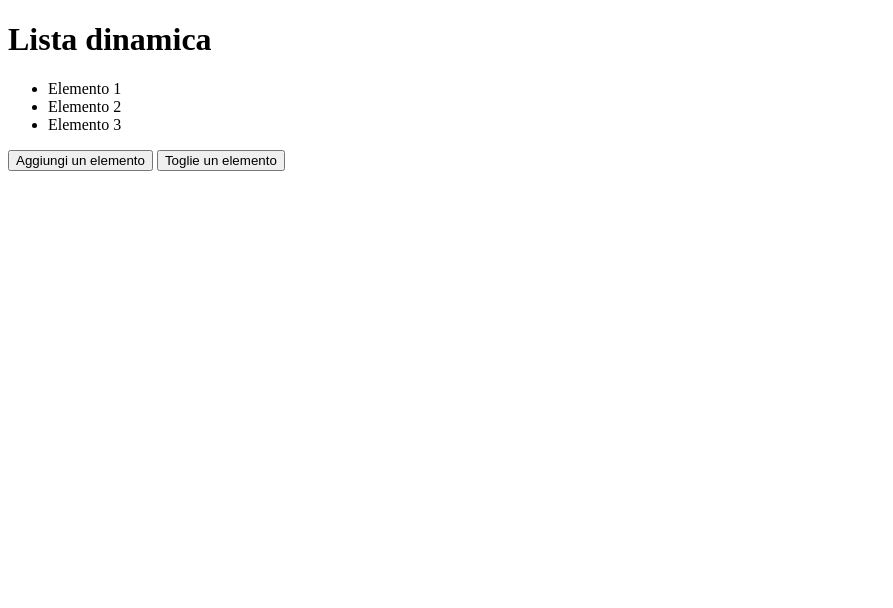
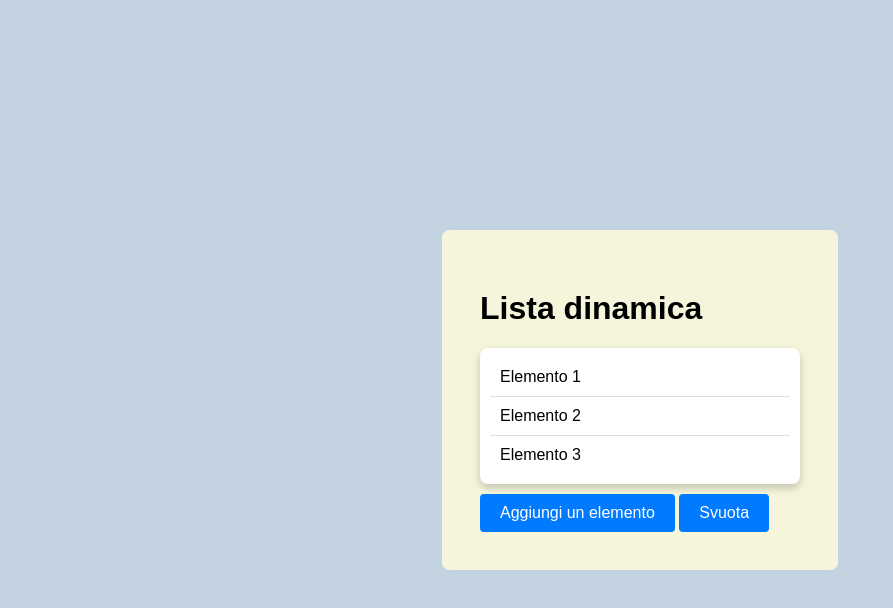
Before and after one commit to stefanolazzari/2c-sviluppo-web, a plain HTML site: page index.html in a window 1280 px wide. Shown: the whole page, without its empty margins (0-893 px from the left). Drawn offline with Linux system fonts and the light colour scheme.

Commit message:
centratura, bottone svuota

```diff
--- a/aggiungiElemento.js
+++ b/aggiungiElemento.js
@@ -1,13 +1,24 @@
 //Seleziona il bottone di aggiunta
 
 const bottoneAggiungi = document.getElementById('bottoneAggiungi');
-const bottoneTogli = document.getElementById('bottoneTogli');
+//const bottoneTogli = document.getElementById('bottoneTogli');
 const lista = document.getElementById('miaLista');
+const bottoneSvuota = document.getElementById('svuota');
 
 console.log(lista.children.length);
 
 
-bottoneAggiungi.addEventListener('click', function() {
+
+function controllaSeListaVuota(){
+    if (condition) {
+
+    } else {
+
+    }
+
+}
+
+bottoneAggiungi.addEventListener('click', function () {
 
     const nuovoElemento = document.createElement('li');
     const userInput = prompt("inserisci un testo");
@@ -20,8 +31,18 @@ bottoneAggiungi.addEventListener('click', function() {
     nuovoElemento.appendChild(iconaCestino);
     lista.appendChild(nuovoElemento);
 
-    iconaCestino.addEventListener('click', function(){
-            nuovoElemento.remove();
+    iconaCestino.addEventListener('click', function () {
+        nuovoElemento.remove();
     })
 
+});
+
+bottoneSvuota.addEventListener('click', function () {
+    const confermaCanc = confirm("Sei sicuro di voler svuotare la lista?");
+    if (confermaCanc) {
+
+        if (lista.children.length > 0) {
+            lista.innerHTML = '';
+        }
+    }
 })
--- a/index.html
+++ b/index.html
@@ -4,9 +4,10 @@
     <meta charset="UTF-8">
     <meta name="viewport" content="width=device-width, initial-scale=1.0">
     <title>Javascript Basic</title>
+    <link rel="stylesheet" href="style.css">
 </head>
 <body>
-
+<div style="background-color: beige; padding: 3%; border-radius: 2%;">
     <h1>Lista dinamica</h1>
     <ul id="miaLista">
         <li>Elemento 1</li>
@@ -16,7 +17,10 @@
 
 
     <button id="bottoneAggiungi">Aggiungi un elemento</button>
-    <button id="bottoneTogli">Toglie un elemento</button>
+    <!-- <button id="bottoneTogli">Toglie un elemento</button> -->
+    <button id="svuota">Svuota</button>
+
+</div>
 
     <!-- <script src="variabili.js"></script> -->
     <!-- <script src="funzioni.js"></script> -->
--- a/style.css
+++ b/style.css
@@ -1,3 +1,48 @@
-*{
-    cursor: url(pointer.svg) 4 12, auto;
-}
+    /* Stile per centrare la lista */
+    body {
+        display:flex;
+        justify-content: center; /* Centra orizzontalmente */
+        align-items: center;    /* Centra verticalmente */
+        height: 100vh;          /* Imposta l'altezza al 100% della finestra */
+        margin: 0;              /* Rimuove i margini di default */
+        font-family: Arial, sans-serif;
+        background-color: #c2d2e1; /* Colore di sfondo leggero */
+      }
+
+      #miaLista {
+        list-style: none; /* Rimuove i pallini dalla lista */
+        padding: 10px;
+        margin-bottom: 3%;
+        width: 300px; /* Larghezza della lista */
+        text-align: center; /* Centra il testo */
+        background-color: white;
+        box-shadow: 0 4px 8px rgba(0, 0, 0, 0.2); /* Ombra per la lista */
+        border-radius: 8px;
+      }
+
+      #miaLista li {
+        padding: 10px;
+        border-bottom: 1px solid #ddd;
+        display: flex;
+        justify-content: space-between; /* Spazia il testo e l'icona */
+        align-items: center; /* Allinea verticalmente il contenuto */
+      }
+
+      #miaLista li:last-child {
+        border-bottom: none; /* Rimuove la linea sotto l'ultimo elemento */
+      }
+
+      #bottoneAggiungi, #svuota {
+
+        padding: 10px 20px;
+        background-color: #007bff;
+        color: white;
+        border: none;
+        border-radius: 4px;
+        cursor: pointer;
+        font-size: 16px;
+      }
+
+      #bottoneAggiungi:hover, #svuota:hover {
+        background-color: #0056b3;
+      }
```
